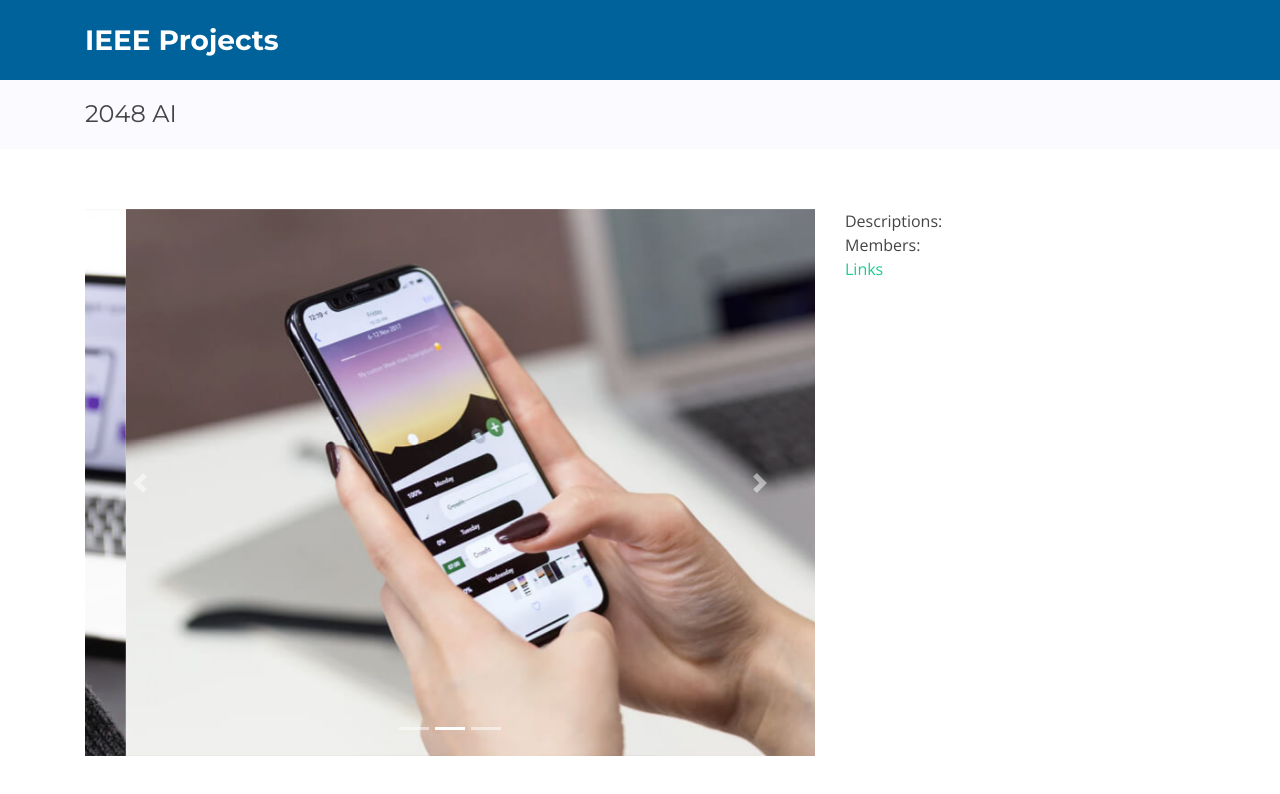
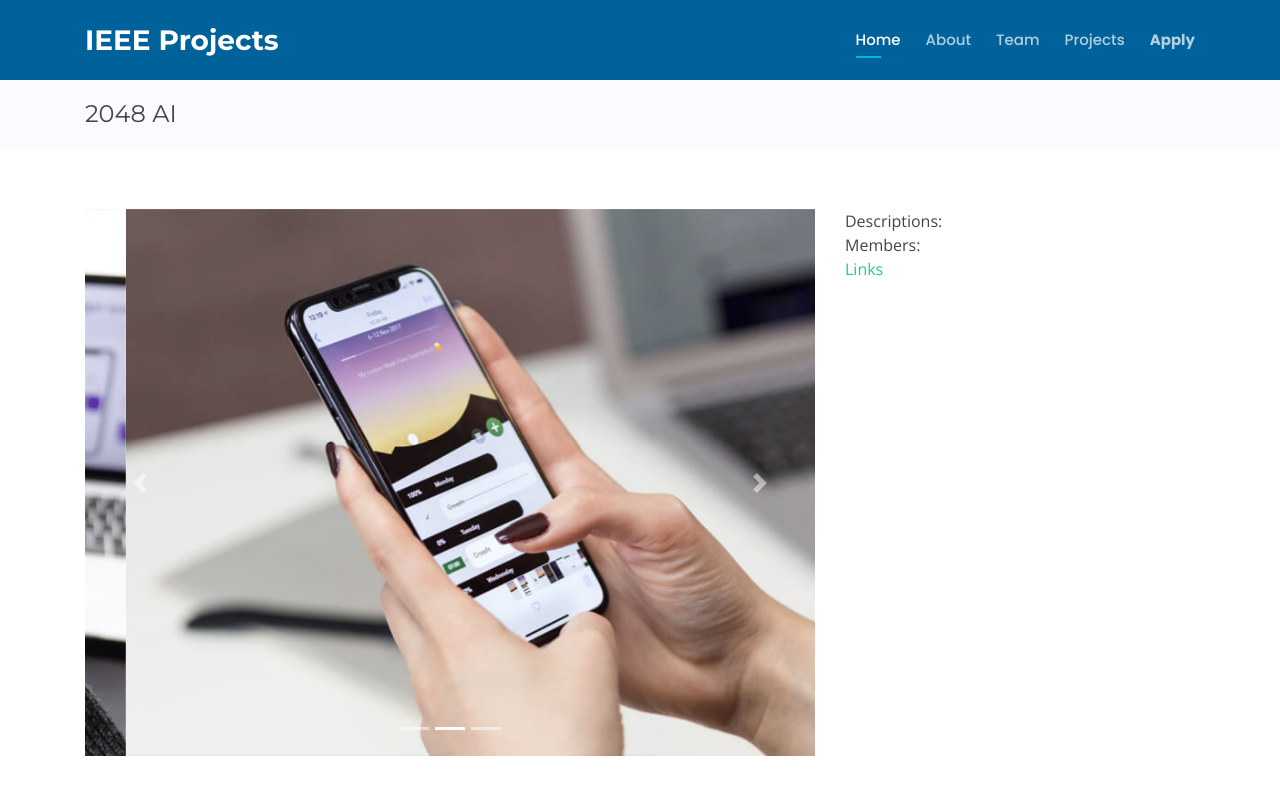
Before and after one commit to IEEEBerkeley/projects-website, a plain HTML site: page project_list/2048ai.html in a window 1280 px wide. Drawn offline with nearby package versions, Linux system fonts and the light colour scheme; files whose address does not match are found by name.

Commit message:
fixed nav.html dir ref

```diff
--- a/project_list/2048ai.html
+++ b/project_list/2048ai.html
@@ -119,7 +119,7 @@
 
   <!-- Template Main JS File -->
   <script src="../assets/js/main.js"></script>
-  <script> $(function(){$("#navbar").load("/nav.html");}); </script>
+  <script> $(function(){$("#navbar").load("../assets/nav.html");}); </script>
 
 </body>
 
```
Also changed, not shown: project_list/calxport.html (+1 -1 lines), project_list/fmradio.html (+1 -1 lines), project_list/sketchy.html (+1 -1 lines).
